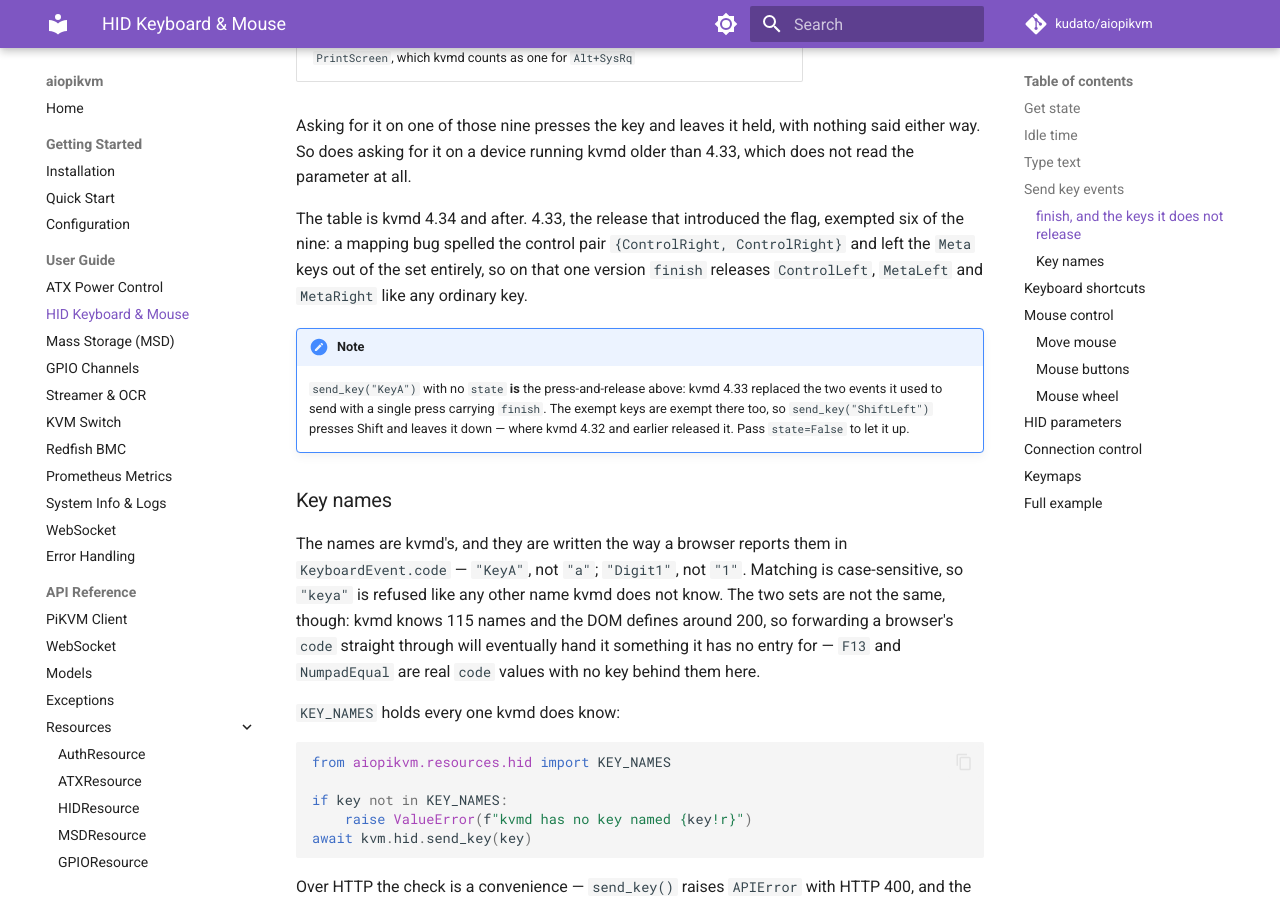
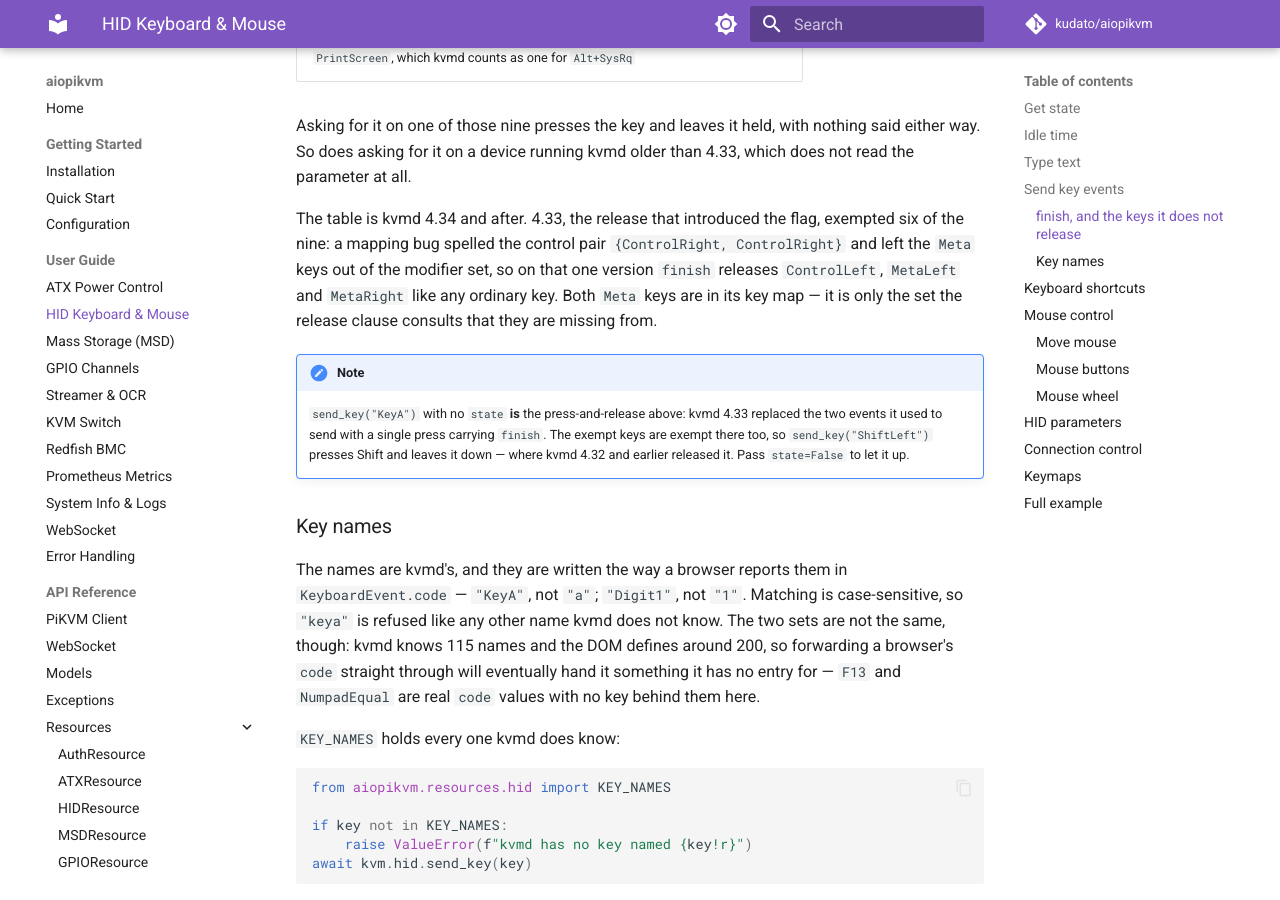
Before and after one commit to kudato/aiopikvm, an MkDocs documentation site: the page built from docs/guide/hid.md, in a window 1280 px wide and 900 px high, scrolled down 2128 px. Built offline with MkDocs 1.6.1 and Material for MkDocs 9.7.7, drawn with Linux system fonts in a browser that asks for light colours; comment, search, counter and statistics services are not loaded.

```diff
--- a/docs/guide/hid.md
+++ b/docs/guide/hid.md
@@ -102,9 +102,10 @@ older than 4.33, which does not read the parameter at all.
 
 The table is kvmd 4.34 and after. 4.33, the release that introduced the flag,
 exempted six of the nine: a mapping bug spelled the control pair
-`{ControlRight, ControlRight}` and left the `Meta` keys out of the set
-entirely, so on that one version `finish` releases `ControlLeft`, `MetaLeft`
-and `MetaRight` like any ordinary key.
+`{ControlRight, ControlRight}` and left the `Meta` keys out of the modifier
+set, so on that one version `finish` releases `ControlLeft`, `MetaLeft` and
+`MetaRight` like any ordinary key. Both `Meta` keys are in its key map — it
+is only the set the release clause consults that they are missing from.
 
 !!! note
     `send_key("KeyA")` with no `state` **is** the press-and-release above:
```
Also changed, not shown: docs/guide/websocket.md (+13 -7 lines), 4 other files.
